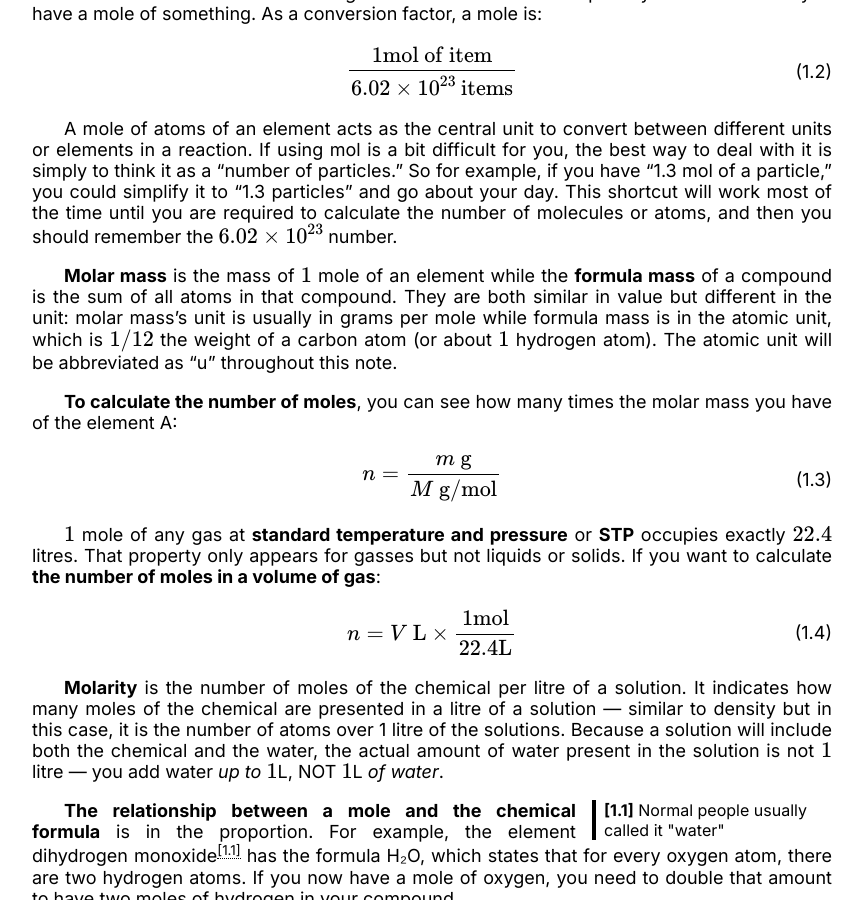
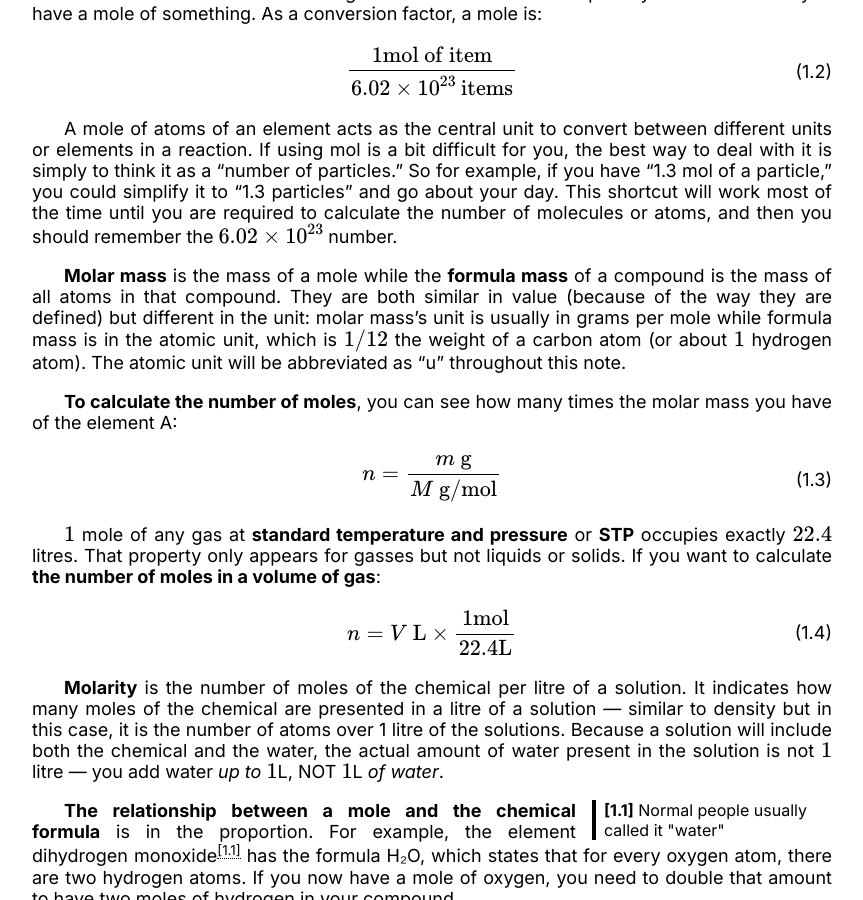
Before and after one commit to LukeNK/n-week-project, a Jekyll site: the page built from chapters/_c/stoichiometry.md, in a window 1280 px wide and 900 px high, scrolled down 352 px. Shown: the whole window, without its empty margins (208-1071 px from the left). Built offline with Jekyll 4.4.1, drawn with Linux system fonts in a browser that asks for light colours.

Commit message:
Clarify molar mass

```diff
--- a/chapters/_c/stoichiometry.md
+++ b/chapters/_c/stoichiometry.md
@@ -16,7 +16,7 @@ Similar to how half a dozen is $0.5\times12=6$, you can tell other scientists th
 
 A mole of atoms of an element acts as the central unit to convert between different units or elements in a reaction. If using mol is a bit difficult for you, the best way to deal with it is simply to think it as a "number of particles." So for example, if you have "1.3 mol of a particle," you could simplify it to "1.3 particles" and go about your day. This shortcut will work most of the time until you are required to calculate the number of molecules or atoms, and then you should remember the $6.02\times 10^{23}$ number.
 
-**Molar mass** is the mass of $1$ mole of an element while the **formula mass** of a compound is the sum of all atoms in that compound. They are both similar in value but different in the unit: molar mass's unit is usually in grams per mole while formula mass is in the atomic unit, which is $1/12$ the weight of a carbon atom (or about $1$ hydrogen atom). The atomic unit will be abbreviated as "u" throughout this note.
+**Molar mass** is the mass of a mole while the **formula mass** of a compound is the mass of all atoms in that compound. They are both similar in value (because of the way they are defined) but different in the unit: molar mass's unit is usually in grams per mole while formula mass is in the atomic unit, which is $1/12$ the weight of a carbon atom (or about $1$ hydrogen atom). The atomic unit will be abbreviated as "u" throughout this note.
 
 **To calculate the number of moles**, you can see how many times the molar mass you have of the element A:
 <eq id="eq-c-mol">
```
